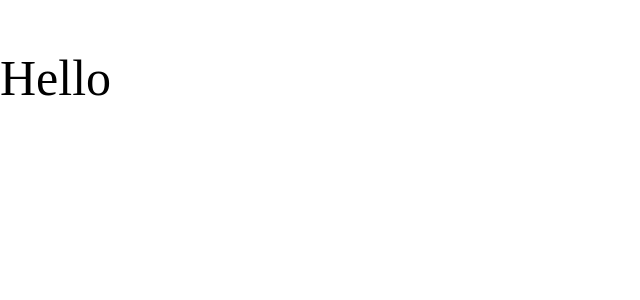
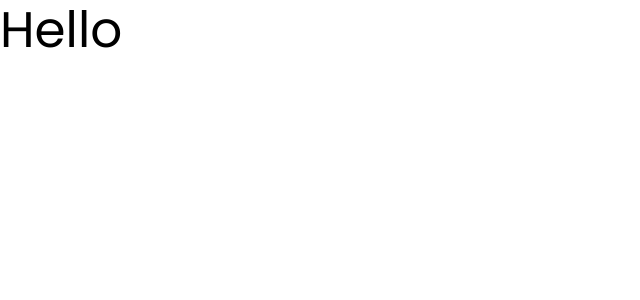
Before and after one commit to Yanto3528/thullo, a Next.js app: page / in a window 1280 px wide. Shown: the top 300 px of the page, without its empty margins (0-640 px from the left). Built offline with nearby package versions, Linux system fonts and the light colour scheme.

Commit message:
setup styles, theme, and global css

```diff
--- a/src/pages/_app.tsx
+++ b/src/pages/_app.tsx
@@ -1,8 +1,17 @@
 import 'normalize.css'
 import type { AppProps } from 'next/app'
+import { ThemeProvider } from 'styled-components'
+
+import { GlobalStyles } from '../styles/global-styles'
+import { theme } from '../styles/theme'
 
 const MyApp = ({ Component, pageProps }: AppProps) => {
-  return <Component {...pageProps} />
+  return (
+    <ThemeProvider theme={theme}>
+      <GlobalStyles />
+      <Component {...pageProps} />
+    </ThemeProvider>
+  )
 }
 
 export default MyApp
--- a/src/pages/_document.tsx
+++ b/src/pages/_document.tsx
@@ -1,4 +1,4 @@
-import Document, { DocumentContext, DocumentInitialProps } from 'next/document'
+import Document, { DocumentContext, DocumentInitialProps, Html, Head, Main, NextScript } from 'next/document'
 import { ServerStyleSheet } from 'styled-components'
 
 export default class MyDocument extends Document {
@@ -26,4 +26,24 @@ export default class MyDocument extends Document {
       sheet.seal()
     }
   }
+
+  render() {
+    return (
+      <Html lang='en'>
+        <Head>
+          <link rel='preconnect' href='https://fonts.googleapis.com' />
+          <link rel='preconnect' href='https://fonts.gstatic.com' crossOrigin='' />
+          <link href='https://fonts.googleapis.com/css2?family=Noto+Sans&display=swap' rel='stylesheet' />
+          <link
+            href='https://fonts.googleapis.com/css2?family=Noto+Sans&family=Poppins:wght@400;500;600&display=swap'
+            rel='stylesheet'
+          />
+        </Head>
+        <body>
+          <Main />
+          <NextScript />
+        </body>
+      </Html>
+    )
+  }
 }
--- /dev/null
+++ b/src/styles/global-styles.tsx
@@ -0,0 +1,27 @@
+import { createGlobalStyle } from 'styled-components'
+
+export const GlobalStyles = createGlobalStyle`
+  *, *::before, *::after {
+    margin: 0;
+    padding: 0;
+    box-sizing: border-box;
+  }
+
+  html {
+    font-size: 62.5%;
+  }
+
+  body {
+    font-size: 1.4rem;
+    font-family: 'Poppins', sans-serif;
+    line-height: 1.2;
+  }
+
+  a {
+    text-decoration: none;
+  }
+
+  ul {
+    list-style: none;
+  }
+`
--- a/src/styles/styled.d.ts
+++ b/src/styles/styled.d.ts
@@ -1,8 +1,9 @@
 import 'styled-components'
-import { Color } from '../types'
+import { Color, Radius } from '../types'
 
 declare module 'styled-components' {
   export interface DefaultTheme {
     colors: Color
+    radius: Radius
   }
 }
--- a/src/styles/theme.ts
+++ b/src/styles/theme.ts
@@ -1,6 +1,12 @@
 import { DefaultTheme } from 'styled-components'
 
 export const theme: DefaultTheme = {
+  radius: {
+    sm: '0.4rem',
+    md: '0.8rem',
+    pill: '2.5rem',
+    rounded: '50%',
+  },
   colors: {
     primary: '#2F80ED',
     primaryLight: '#DAE4FD',
```
Also changed, not shown: src/types/index.ts (+7 -0 lines).
